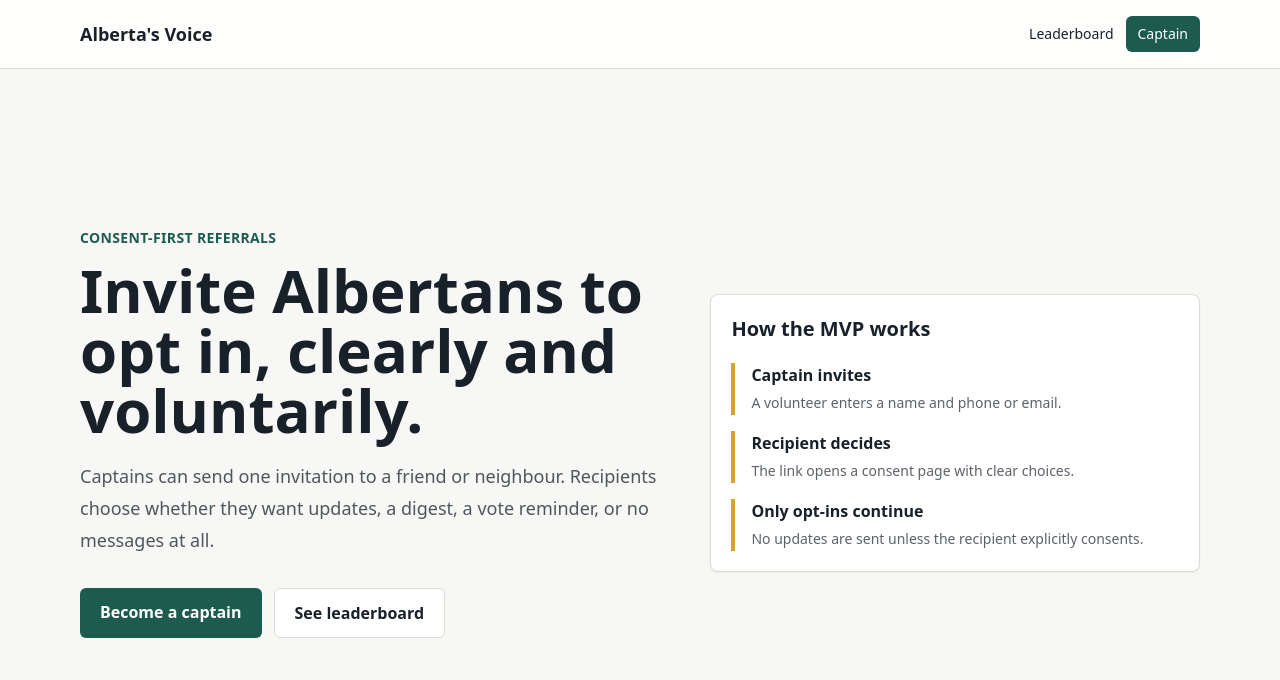
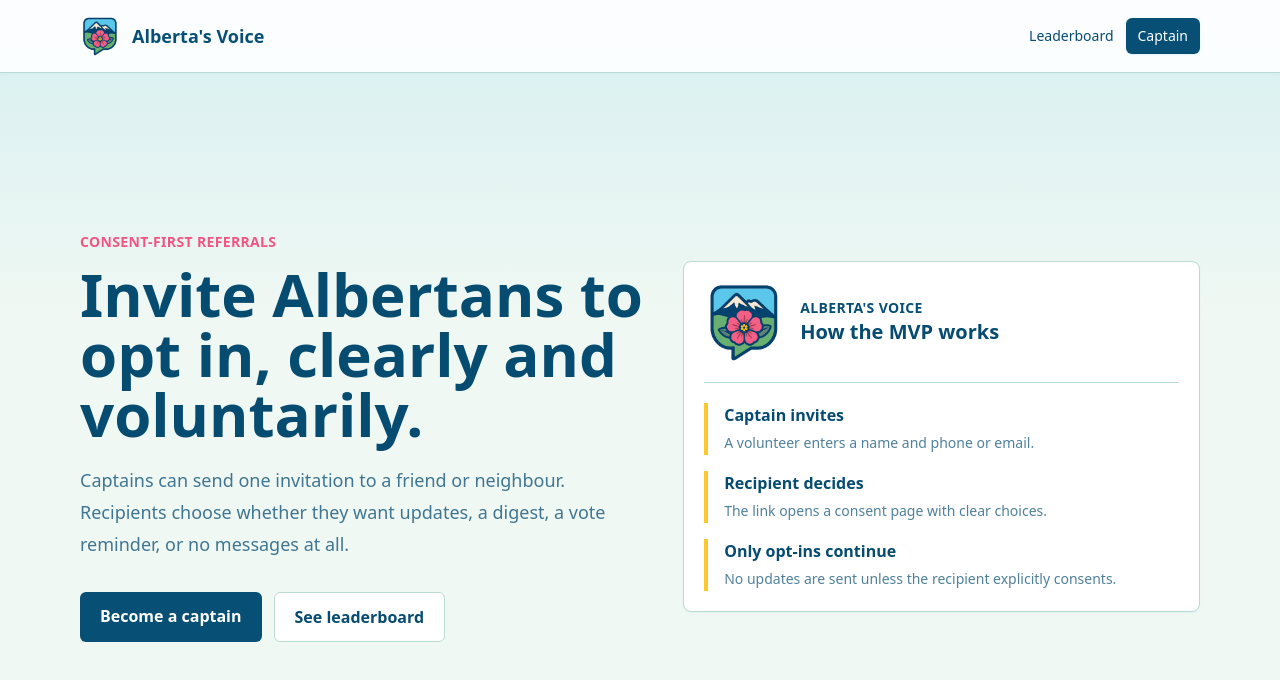
Before and after one commit to Haxim/AlbertasVoiceMVP, a Next.js app: page / in a window 1280 px wide. Shown: the top 680 px of the page. Built offline with nearby package versions, Linux system fonts and the light colour scheme.

Commit message:
change theme

```diff
--- a/app/globals.css
+++ b/app/globals.css
@@ -3,12 +3,15 @@
 @tailwind utilities;
 
 :root {
-  color: #18202a;
-  background: #f7f8f5;
+  color: #064b70;
+  background: #f0f8f3;
 }
 
 body {
   min-height: 100vh;
+  background:
+    linear-gradient(180deg, rgba(94, 201, 233, 0.18) 0%, rgba(240, 248, 243, 0) 320px),
+    #f0f8f3;
 }
 
 input,
--- a/app/layout.tsx
+++ b/app/layout.tsx
@@ -3,23 +3,28 @@ import "./globals.css";
 
 export const metadata = {
   title: "Alberta's Voice Referral MVP",
-  description: "Consent-first referendum referral workflow for Alberta captains."
+  description: "Consent-first referendum referral workflow for Alberta captains.",
+  icons: {
+    icon: "/icon.png",
+    apple: "/icon.png"
+  }
 };
 
 export default function RootLayout({ children }: { children: React.ReactNode }) {
   return (
     <html lang="en">
       <body className="bg-field text-ink antialiased">
-        <header className="border-b border-line bg-white/85">
+        <header className="border-b border-line bg-white/90 shadow-sm shadow-sky/10">
           <nav className="mx-auto flex max-w-6xl items-center justify-between px-4 py-4">
-            <Link href="/" className="text-lg font-semibold tracking-normal">
-              Alberta&apos;s Voice
+            <Link href="/" className="flex items-center gap-3 text-lg font-extrabold tracking-normal text-spruce">
+              <img src="/icon.png" alt="" className="h-10 w-10 rounded-lg" />
+              <span>Alberta&apos;s Voice</span>
             </Link>
             <div className="flex items-center gap-3 text-sm font-medium">
               <Link href="/leaderboard" className="hover:text-spruce">
                 Leaderboard
               </Link>
-              <Link href="/dashboard" className="rounded-md bg-spruce px-3 py-2 text-white hover:bg-spruce/90">
+              <Link href="/dashboard" className="rounded-md bg-spruce px-3 py-2 text-white shadow-sm shadow-sky/20 hover:bg-spruce/90">
                 Captain
               </Link>
             </div>
--- a/app/page.tsx
+++ b/app/page.tsx
@@ -3,9 +3,9 @@ import Link from "next/link";
 export default function HomePage() {
   return (
     <main>
-      <section className="mx-auto grid min-h-[calc(100vh-73px)] max-w-6xl content-center gap-8 px-4 py-10 md:grid-cols-[1.1fr_0.9fr] md:items-center">
+      <section className="mx-auto grid min-h-[calc(100vh-73px)] max-w-6xl content-center gap-8 px-4 py-10 md:grid-cols-[1.05fr_0.95fr] md:items-center">
         <div>
-          <p className="mb-3 text-sm font-semibold uppercase tracking-wide text-spruce">Consent-first referrals</p>
+          <p className="mb-3 text-sm font-semibold uppercase tracking-wide text-petal">Consent-first referrals</p>
           <h1 className="max-w-3xl text-4xl font-bold leading-tight md:text-6xl">
             Invite Albertans to opt in, clearly and voluntarily.
           </h1>
@@ -22,8 +22,14 @@ export default function HomePage() {
             </Link>
           </div>
         </div>
-        <div className="rounded-lg border border-line bg-white p-5 shadow-sm">
-          <h2 className="text-xl font-semibold">How the MVP works</h2>
+        <div className="rounded-lg border border-line bg-white p-5 shadow-sm shadow-sky/10">
+          <div className="flex items-center gap-4 border-b border-line pb-5">
+            <img src="/icon.png" alt="Alberta's Voice icon" className="h-20 w-20 rounded-xl" />
+            <div>
+              <p className="text-sm font-semibold uppercase tracking-wide text-spruce">Alberta&apos;s Voice</p>
+              <h2 className="text-xl font-semibold">How the MVP works</h2>
+            </div>
+          </div>
           <div className="mt-5 space-y-4">
             {[
               ["Captain invites", "A volunteer enters a name and phone or email."],
--- a/components/status-badge.tsx
+++ b/components/status-badge.tsx
@@ -1,7 +1,7 @@
 import { clsx } from "clsx";
 
 const styles: Record<string, string> = {
-  PENDING: "bg-gold/15 text-[#7a540c]",
+  PENDING: "bg-gold/25 text-[#745400]",
   ACCEPTED: "bg-spruce/15 text-spruce",
   DECLINED: "bg-ink/10 text-ink/70",
   EXPIRED: "bg-ink/10 text-ink/70",
--- a/tailwind.config.ts
+++ b/tailwind.config.ts
@@ -5,12 +5,16 @@ const config: Config = {
   theme: {
     extend: {
       colors: {
-        ink: "#18202a",
-        field: "#f7f8f5",
-        line: "#d9ded5",
-        spruce: "#1e5b4f",
-        gold: "#d8a03d",
-        rose: "#b94e48"
+        ink: "#064b70",
+        field: "#f0f8f3",
+        line: "#b9dbd3",
+        spruce: "#074f74",
+        gold: "#ffc72c",
+        rose: "#f25583",
+        sky: "#5ec9e9",
+        grass: "#7bc96f",
+        petal: "#f25583",
+        cream: "#fff3dc"
       }
     }
   },
```
Also changed, not shown: public/icon.png (added).
